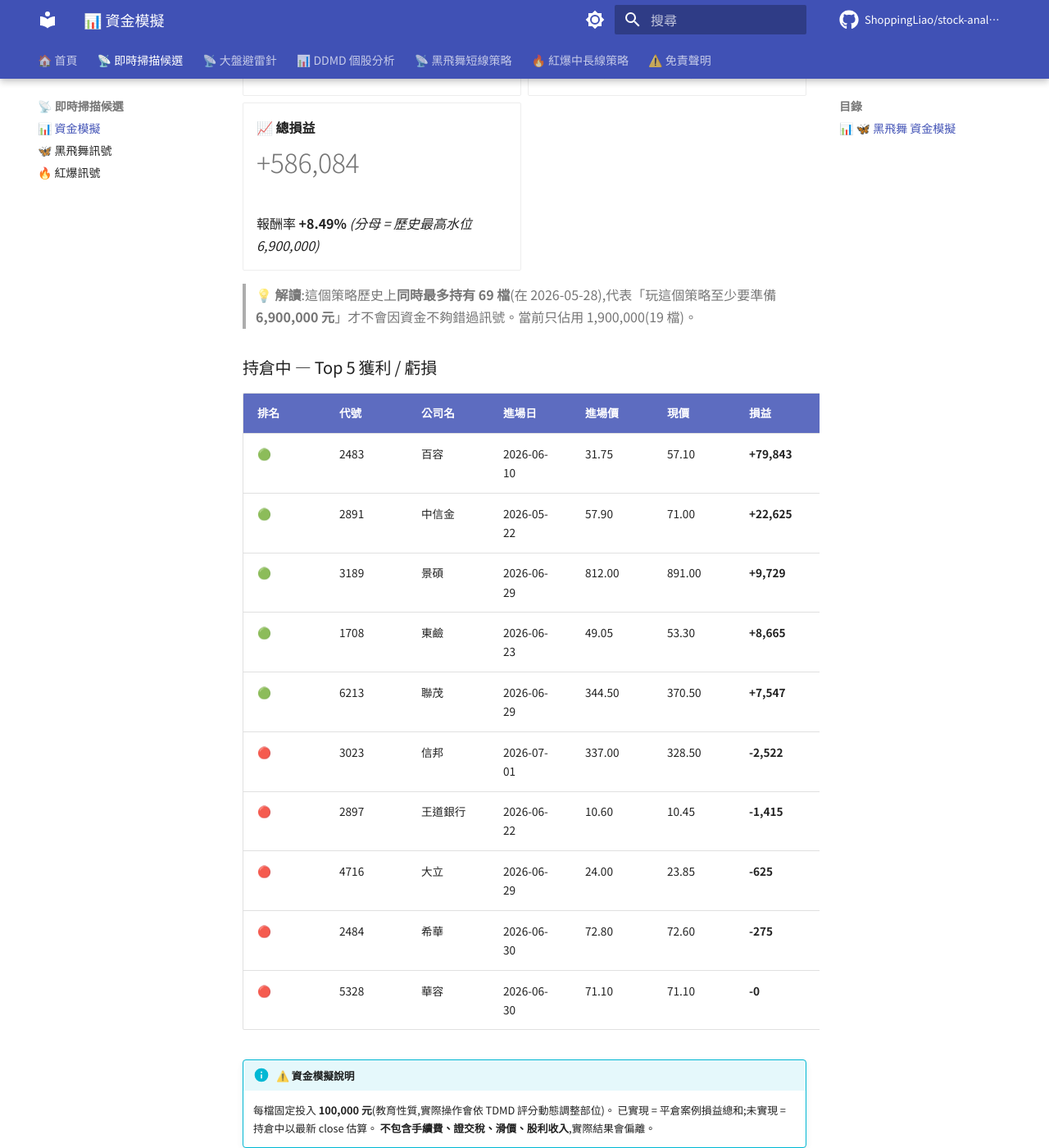
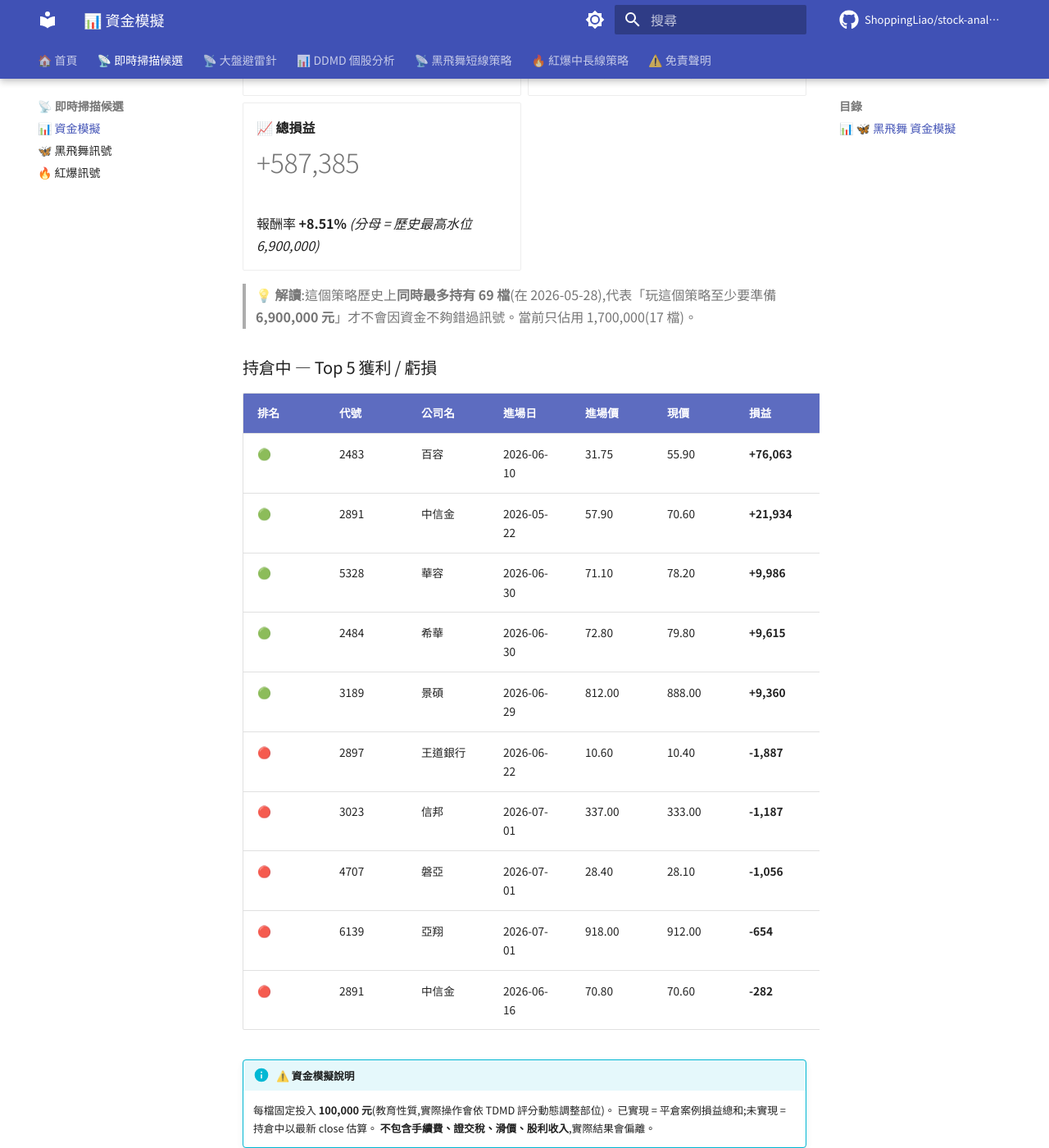
Before and after one commit to ShoppingLiao/stock-analysis-public, an MkDocs documentation site: the page built from docs/signals_capital.md, in a window 1280 px wide and 1400 px high, scrolled down 817 px. Shown: the whole window at 82% size. Built offline with MkDocs 1.6.1 and Material for MkDocs 9.7.7, drawn with Linux system fonts in a browser that asks for light colours; comment, search, counter and statistics services are not loaded; some of the changed text lies outside the part shown.

Commit message:
docs(signals): update BB + RB + capital (2026-07-01)

```diff
--- a/docs/signals_capital.md
+++ b/docs/signals_capital.md
@@ -17,9 +17,9 @@
 
 -   **💼 當前資金水位**
 
-    # 1,900,000
+    # 1,700,000
 
-    持倉 19 檔 × 100,000
+    持倉 17 檔 × 100,000
 
 -   **🌊 歷史最高水位**
 
@@ -29,40 +29,40 @@
 
 -   **🟢 已實現損益**
 
-    # +445,502
+    # +445,479
 
-    勝率 29.8% / 242 檔已平倉
+    勝率 29.9% / 244 檔已平倉
 
 -   **🟡 未實現損益**
 
-    # +140,582
+    # +141,906
 
-    持倉 19 檔(現價 vs 進場價)
+    持倉 17 檔(現價 vs 進場價)
 
 -   **📈 總損益**
 
-    # +586,084
+    # +587,385
 
-    報酬率 **+8.49%** _(分母 = 歷史最高水位 6,900,000)_
+    報酬率 **+8.51%** _(分母 = 歷史最高水位 6,900,000)_
 
 </div>
 
-> **💡 解讀**:這個策略歷史上**同時最多持有 69 檔**(在 2026-05-28),代表「玩這個策略至少要準備 **6,900,000 元**」才不會因資金不夠錯過訊號。當前只佔用 1,900,000(19 檔)。
+> **💡 解讀**:這個策略歷史上**同時最多持有 69 檔**(在 2026-05-28),代表「玩這個策略至少要準備 **6,900,000 元**」才不會因資金不夠錯過訊號。當前只佔用 1,700,000(17 檔)。
 
 ### 持倉中 — Top 5 獲利 / 虧損
 
 | 排名 | 代號 | 公司名 | 進場日 | 進場價 | 現價 | 損益 | 損益% |
 |------|------|--------|--------|--------|------|------|-------|
-| 🟢 | 2483 | 百容 | 2026-06-10 | 31.75 | 57.10 | **+79,843** | **+79.84%** |
-| 🟢 | 2891 | 中信金 | 2026-05-22 | 57.90 | 71.00 | **+22,625** | **+22.63%** |
-| 🟢 | 3189 | 景碩 | 2026-06-29 | 812.00 | 891.00 | **+9,729** | **+9.73%** |
-| 🟢 | 1708 | 東鹼 | 2026-06-23 | 49.05 | 53.30 | **+8,665** | **+8.66%** |
-| 🟢 | 6213 | 聯茂 | 2026-06-29 | 344.50 | 370.50 | **+7,547** | **+7.55%** |
-| 🔴 | 3023 | 信邦 | 2026-07-01 | 337.00 | 328.50 | **-2,522** | **-2.52%** |
-| 🔴 | 2897 | 王道銀行 | 2026-06-22 | 10.60 | 10.45 | **-1,415** | **-1.42%** |
-| 🔴 | 4716 | 大立 | 2026-06-29 | 24.00 | 23.85 | **-625** | **-0.62%** |
-| 🔴 | 2484 | 希華 | 2026-06-30 | 72.80 | 72.60 | **-275** | **-0.27%** |
-| 🔴 | 5328 | 華容 | 2026-06-30 | 71.10 | 71.10 | **-0** | **-0.00%** |
+| 🟢 | 2483 | 百容 | 2026-06-10 | 31.75 | 55.90 | **+76,063** | **+76.06%** |
+| 🟢 | 2891 | 中信金 | 2026-05-22 | 57.90 | 70.60 | **+21,934** | **+21.93%** |
+| 🟢 | 5328 | 華容 | 2026-06-30 | 71.10 | 78.20 | **+9,986** | **+9.99%** |
+| 🟢 | 2484 | 希華 | 2026-06-30 | 72.80 | 79.80 | **+9,615** | **+9.62%** |
+| 🟢 | 3189 | 景碩 | 2026-06-29 | 812.00 | 888.00 | **+9,360** | **+9.36%** |
+| 🔴 | 2897 | 王道銀行 | 2026-06-22 | 10.60 | 10.40 | **-1,887** | **-1.89%** |
+| 🔴 | 3023 | 信邦 | 2026-07-01 | 337.00 | 333.00 | **-1,187** | **-1.19%** |
+| 🔴 | 4707 | 磐亞 | 2026-07-01 | 28.40 | 28.10 | **-1,056** | **-1.06%** |
+| 🔴 | 6139 | 亞翔 | 2026-07-01 | 918.00 | 912.00 | **-654** | **-0.65%** |
+| 🔴 | 2891 | 中信金 | 2026-06-16 | 70.80 | 70.60 | **-282** | **-0.28%** |
 
 !!! info "⚠️ 資金模擬說明"
     每檔固定投入 **100,000 元**(教育性質,實際操作會依 TDMD 評分動態調整部位)。
@@ -97,15 +97,15 @@
 
 -   **🟡 未實現損益**
 
-    # +3,504,499
+    # +3,648,623
 
     持倉 145 檔(現價 vs 進場價)
 
 -   **📈 總損益**
 
-    # +3,004,597
+    # +3,148,721
 
-    報酬率 **+18.90%** _(分母 = 歷史最高水位 15,900,000)_
+    報酬率 **+19.80%** _(分母 = 歷史最高水位 15,900,000)_
 
 </div>
 
@@ -115,16 +115,16 @@
 
 | 排名 | 代號 | 公司名 | 進場日 | 進場價 | 現價 | 損益 | 損益% |
 |------|------|--------|--------|--------|------|------|-------|
-| 🟢 | 3090 | 日電貿 | 2026-05-08 | 113.50 | 322.50 | **+184,141** | **+184.14%** |
-| 🟢 | 2492 | 華新科 | 2026-05-13 | 200.00 | 565.00 | **+182,500** | **+182.50%** |
+| 🟢 | 2492 | 華新科 | 2026-05-13 | 200.00 | 603.00 | **+201,500** | **+201.50%** |
 | 🟢 | 2478 | 大毅 | 2026-05-07 | 80.10 | 225.50 | **+181,523** | **+181.52%** |
-| 🟢 | 6834 | 天二科技 | 2026-05-08 | 48.10 | 119.00 | **+147,401** | **+147.40%** |
-| 🟢 | 2061 | 風青 | 2026-05-22 | 26.65 | 64.00 | **+140,150** | **+140.15%** |
-| 🔴 | 4741 | 泓瀚 | 2026-06-10 | 80.90 | 56.00 | **-30,779** | **-30.78%** |
-| 🔴 | 2353 | 宏碁 | 2026-06-02 | 42.55 | 33.10 | **-22,209** | **-22.21%** |
-| 🔴 | 2413 | 環科 | 2026-06-12 | 61.20 | 47.70 | **-22,059** | **-22.06%** |
-| 🔴 | 2328 | 廣宇 | 2026-06-02 | 61.70 | 49.45 | **-19,854** | **-19.85%** |
-| 🔴 | 5309 | 系統電 | 2026-06-02 | 78.60 | 63.00 | **-19,847** | **-19.85%** |
+| 🟢 | 3090 | 日電貿 | 2026-05-08 | 113.50 | 316.00 | **+178,414** | **+178.41%** |
+| 🟢 | 6834 | 天二科技 | 2026-05-08 | 48.10 | 127.00 | **+164,033** | **+164.03%** |
+| 🟢 | 2061 | 風青 | 2026-05-22 | 26.65 | 66.10 | **+148,030** | **+148.03%** |
+| 🔴 | 4741 | 泓瀚 | 2026-06-10 | 80.90 | 56.10 | **-30,655** | **-30.66%** |
+| 🔴 | 2353 | 宏碁 | 2026-06-02 | 42.55 | 32.10 | **-24,559** | **-24.56%** |
+| 🔴 | 2474 | 可成 | 2026-06-03 | 257.00 | 203.00 | **-21,012** | **-21.01%** |
+| 🔴 | 2413 | 環科 | 2026-06-12 | 61.20 | 48.50 | **-20,752** | **-20.75%** |
+| 🔴 | 5309 | 系統電 | 2026-06-02 | 78.60 | 63.50 | **-19,211** | **-19.21%** |
 
 !!! info "⚠️ 資金模擬說明"
     每檔固定投入 **100,000 元**(教育性質,實際操作會依 TDMD 評分動態調整部位)。
@@ -139,9 +139,9 @@
 
 -   **💼 當前資金水位**
 
-    # 16,400,000
+    # 16,200,000
 
-    BB 1,900,000 + RB 14,500,000
+    BB 1,700,000 + RB 14,500,000
 
 -   **🌊 兩策略歷史最高水位**
 
@@ -151,21 +151,21 @@
 
 -   **🟢 已實現損益**
 
-    # -54,399
+    # -54,422
 
-    BB +445,502 + RB -499,902
+    BB +445,479 + RB -499,902
 
 -   **🟡 未實現損益**
 
-    # +3,645,081
+    # +3,790,528
 
-    BB +140,582 + RB +3,504,499
+    BB +141,906 + RB +3,648,623
 
 -   **📈 總損益**
 
-    # +3,590,682
+    # +3,736,106
 
-    報酬率 **+15.75%** _(分母 = 兩策略歷史最高水位)_
+    報酬率 **+16.39%** _(分母 = 兩策略歷史最高水位)_
 
 </div>
 
```
Also changed, not shown: docs/signals_black_butterfly.md (+49 -39 lines), docs/signals_red_burst.md (+7 -1 lines).
